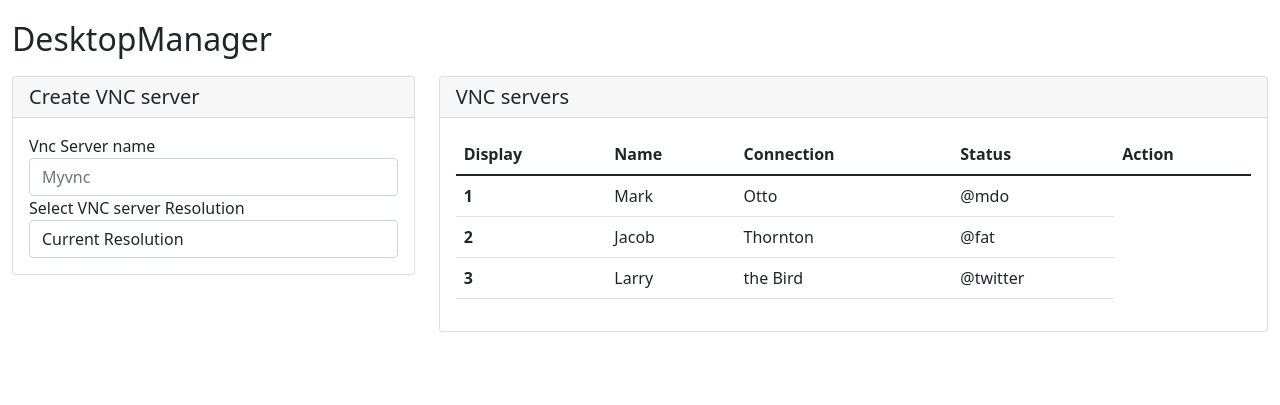
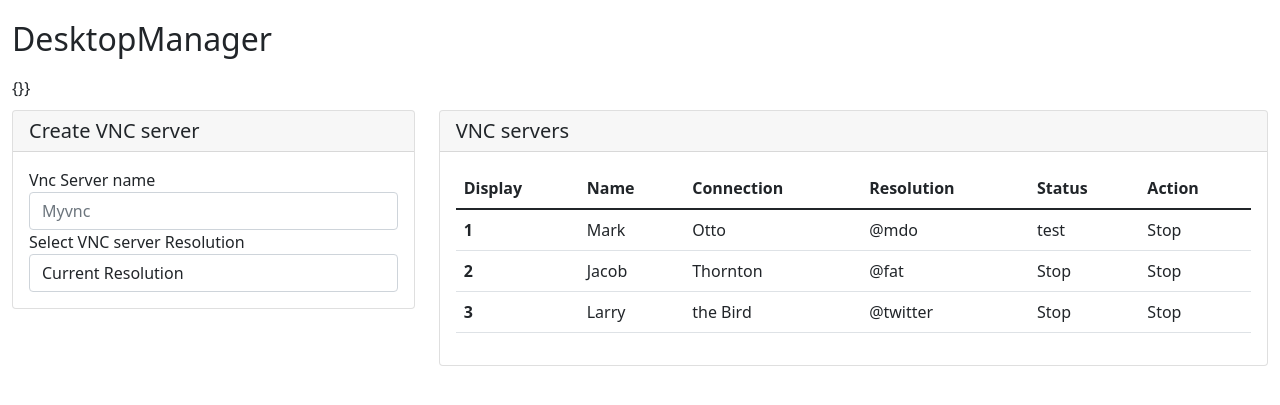
Before and after one commit to hvvit/desktopManager, a Flask app: template templates/dashboard.html in a window 1280 px wide. Shown: the part 56-461 px from the top of the page. Run offline with Flask 2, Linux system fonts and the light colour scheme; the template is opened without the code that fills it, so the values that code supplies are empty.

Commit message:
desktop details

```diff
--- a/routes/contents.py
+++ b/routes/contents.py
@@ -2,10 +2,14 @@ from flask import Blueprint, render_template
 
 contents = Blueprint('contents', __name__)
 
+
+from bin import vncs
+
 @contents.route('/dashboard')
 @contents.route('/')
 def dashboard():
-  return render_template('dashboard.html')
+  vncs_dict_info = vncs.list_all_vnc_server()
+  return render_template('dashboard.html', vncs_dict=vncs_dict_info['message'], status=vncs_dict_info['status'])
 
 @contents.route('/agents')
 def agents():
--- a/templates/dashboard.html
+++ b/templates/dashboard.html
@@ -5,6 +5,11 @@
     <div class = "row">
       <div class = "col">
         <h2>DesktopManager</h2>
+      </div>
+    </div>
+    <div class = "row" style="margin-top: 10px;">
+      <div class = "message">
+        {}}
       </div>
     </div>
     <div class = "row" style="margin-top: 10px;">
@@ -40,6 +45,7 @@
                   <th scope="col">Display</th>
                   <th scope="col">Name</th>
                   <th scope="col">Connection</th>
+                  <th scope="col">Resolution</th>
                   <th scope="col">Status</th>
                   <th scope="col">Action</th>
                 </tr>
@@ -50,18 +56,24 @@
                   <td>Mark</td>
                   <td>Otto</td>
                   <td>@mdo</td>
+                  <td>test</td>
+                  <td>Stop</td>
                 </tr>
                 <tr>
                   <th scope="row">2</th>
                   <td>Jacob</td>
                   <td>Thornton</td>
                   <td>@fat</td>
+                  <td>Stop</td>
+                  <td>Stop</td>
                 </tr>
                 <tr>
                   <th scope="row">3</th>
                   <td>Larry</td>
                   <td>the Bird</td>
                   <td>@twitter</td>
+                  <td>Stop</td>
+                  <td>Stop</td>
                 </tr>
               </tbody>
             </table>
```
